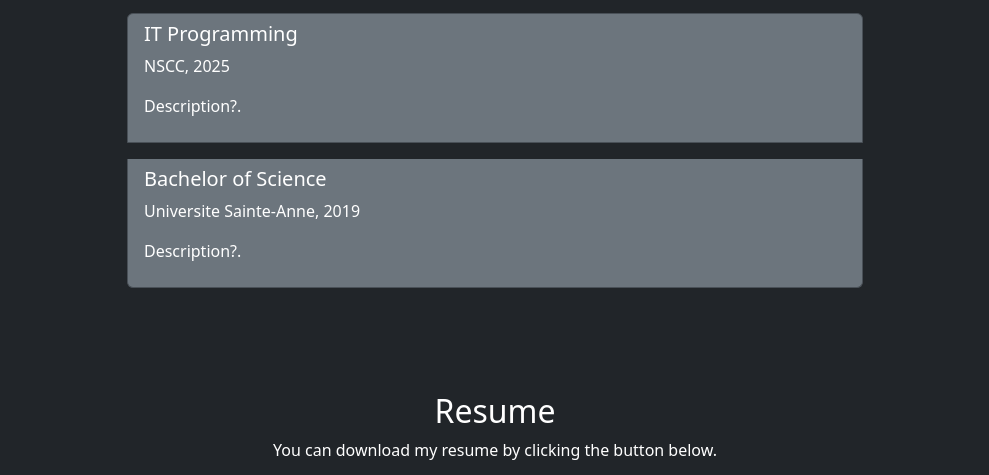
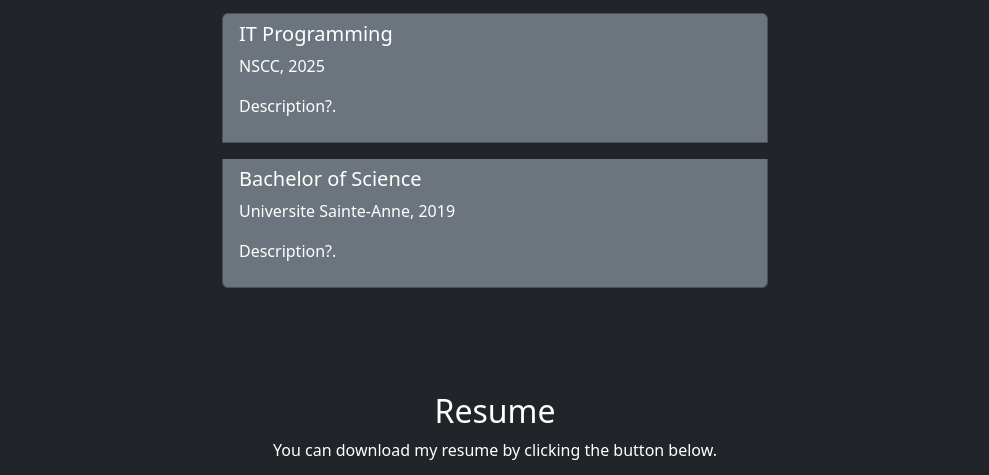
Before and after one commit to DeagleM902/Portfolio, a plain HTML site: page index.html in a window 1280 px wide. Shown: the part 688-1163 px from the top of the page, without its empty margins (145-1134 px from the left). Drawn offline with nearby package versions, Linux system fonts and the light colour scheme.

Commit message:
scaling fix

```diff
--- a/index.html
+++ b/index.html
@@ -75,7 +75,7 @@
     </section>
 
     <!-- Education Section -->
-    <section id="education" class="container col-12 col-md-10 col-lg-8 my-5">
+    <section id="education" class="container col-12 col-md-8 col-lg-6 my-5">
         <h2 class="text-center">Education</h2>
         <ul class="list-group">
             <li class="list-group-item bg-secondary text-white my-2">
```
